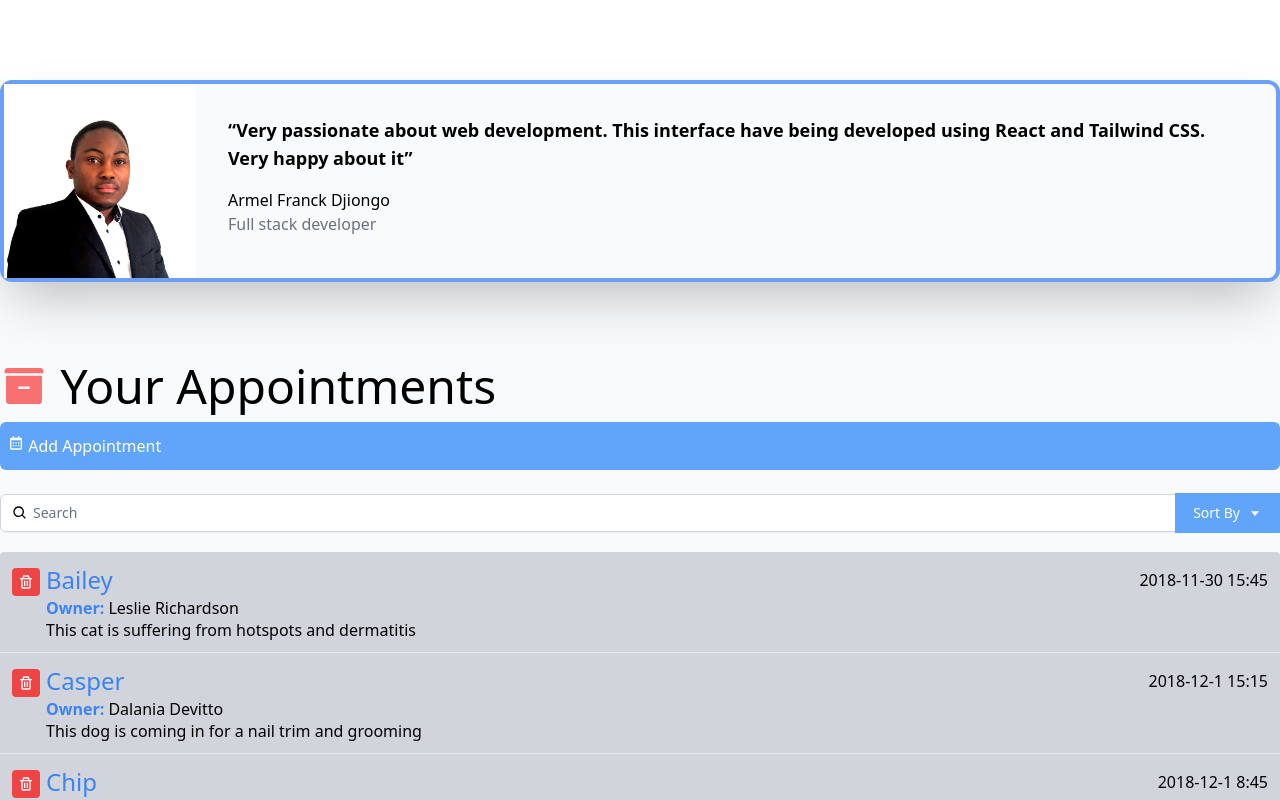
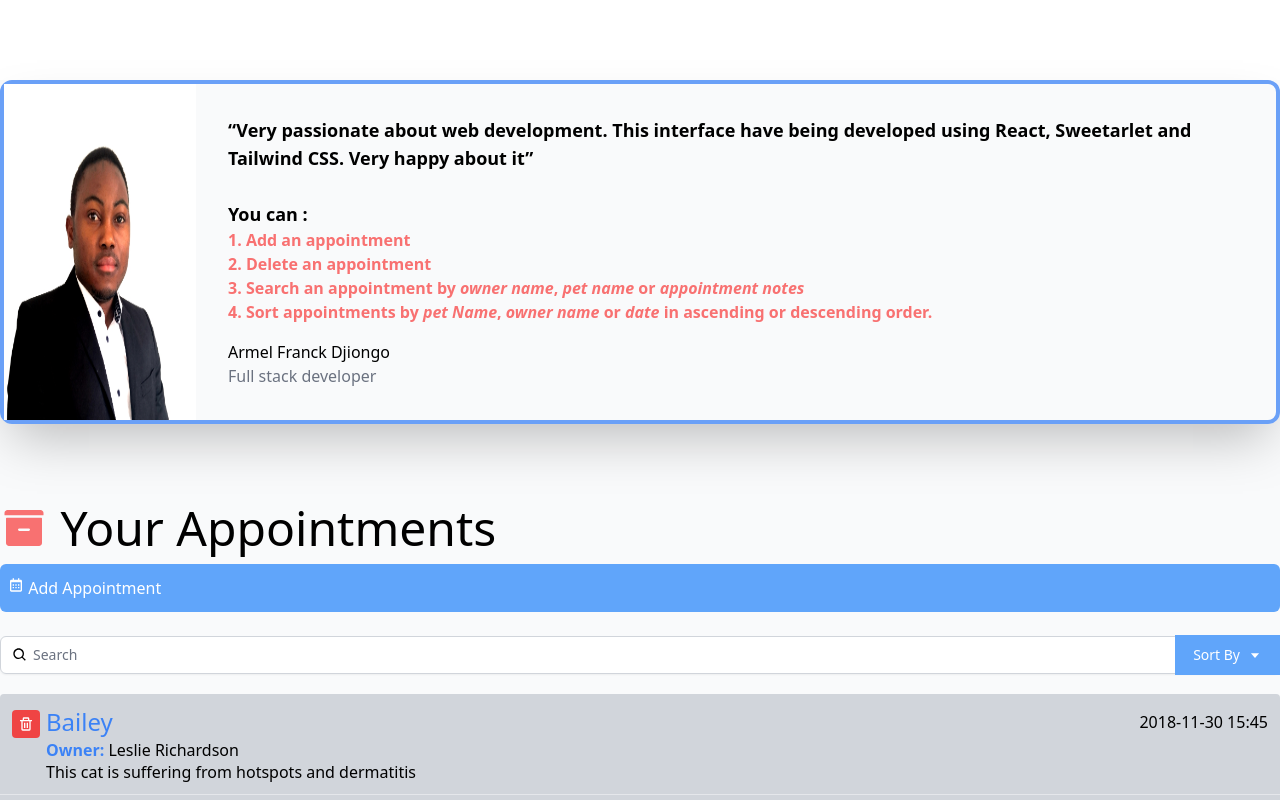
Before and after one commit to Elmabi/appointment-interface, a React (Create React App) app: page / in a window 1280 px wide. Shown: the top 800 px of the page. Built offline with nearby package versions, Linux system fonts and the light colour scheme.

Commit message:
Add projet description to Introduction

```diff
--- a/package.json
+++ b/package.json
@@ -2,6 +2,7 @@
   "name": "appointment-interface",
   "version": "0.1.0",
   "private": true,
+  "homepage": "https://appointment.franckdjiongo.ca/",
   "dependencies": {
     "@craco/craco": "^6.2.0",
     "@sweetalert/with-react": "^0.1.1",
--- a/src/components/Introduction.js
+++ b/src/components/Introduction.js
@@ -14,8 +14,24 @@ export function Introduction({ myImage }) {
         <blockquote>
           <p class="text-lg font-semibold">
             “Very passionate about web development. This interface have being
-            developed using React and Tailwind CSS. Very happy about it”
+            developed using React, Sweetarlet and Tailwind CSS. Very happy about
+            it”
+            <br />
+            <br />
+            You can :
           </p>
+          <ul className="list-decimal list-outside md:list-inside font-semibold text-red-400 antialiased">
+            <li>Add an appointment</li>
+            <li>Delete an appointment</li>
+            <li>
+              Search an appointment by <em>owner name</em>, <em>pet name</em> or{" "}
+              <em>appointment notes</em>
+            </li>
+            <li>
+              Sort appointments by <em>pet Name</em>, <em>owner name</em> or{" "}
+              <em>date</em> in ascending or descending order.
+            </li>
+          </ul>
         </blockquote>
         <figcaption class="font-medium">
           <div class="text-cyan-600">Armel Franck Djiongo</div>
```
